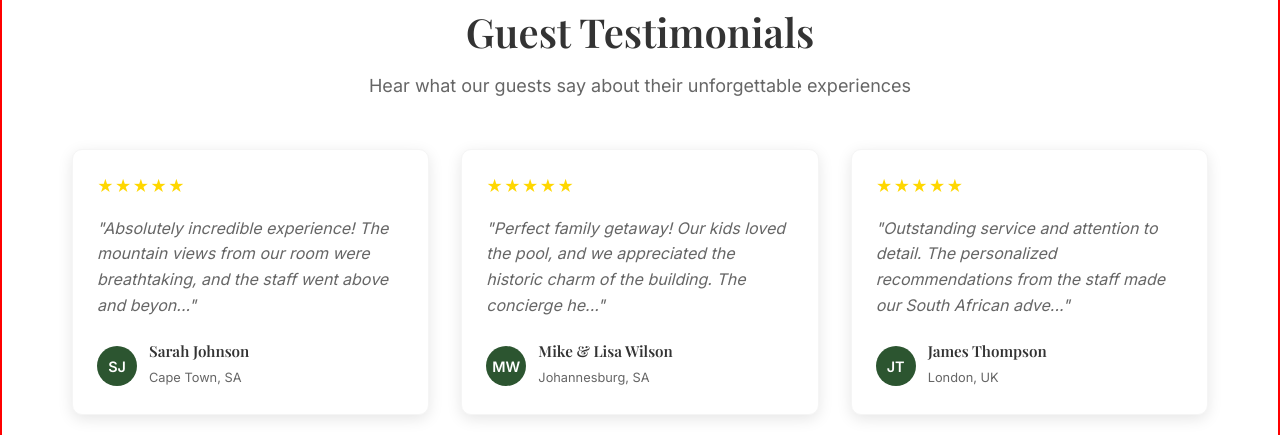
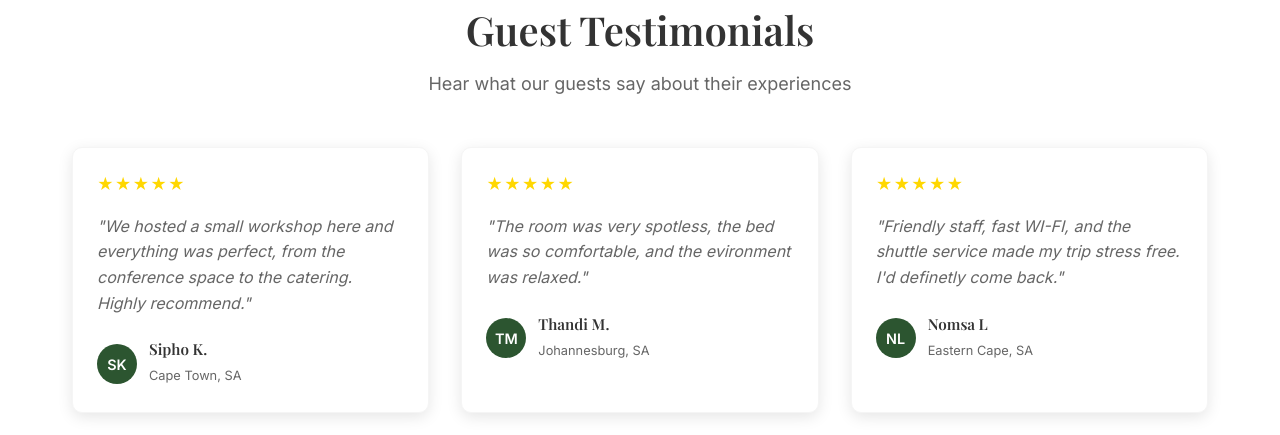
Before and after one commit to Lebo-Madikane/lindani-bnb, a Next.js app: page / in a window 1280 px wide. Shown: the part 4633-5068 px from the top of the page. Built offline with nearby package versions, Linux system fonts and the light colour scheme.

Commit message:
update testimonial component

```diff
--- a/src/components/Testimonials/Testimonials.js
+++ b/src/components/Testimonials/Testimonials.js
@@ -9,29 +9,29 @@ export default function Testimonials() {
     const testimonials = [
         {
             id: 1,
-            name: "Sarah Johnson",
+            name: "Sipho K.",
             location: "Cape Town, SA",
             rating: 5,
-            text: "Absolutely incredible experience! The mountain views from our room were breathtaking, and the staff went above and beyond to make our anniversary special. The locally sourced breakfast was phenomenal.",
-            avatar: "SJ",
+            text: "We hosted a small workshop here and everything was perfect, from the conference space to the catering. Highly recommend.",
+            avatar: "SK",
             date: "August 2024"
         },
         {
             id: 2,
-            name: "Mike & Lisa Wilson",
+            name: "Thandi M.",
             location: "Johannesburg, SA",
             rating: 5,
-            text: "Perfect family getaway! Our kids loved the pool, and we appreciated the historic charm of the building. The concierge helped us discover amazing local attractions we never would have found.",
-            avatar: "MW",
+            text: "The room was very spotless, the bed was so comfortable, and the evironment was relaxed.",
+            avatar: "TM",
             date: "July 2024"
         },
         {
             id: 3,
-            name: "James Thompson",
-            location: "London, UK",
+            name: "Nomsa L",
+            location: "Eastern Cape, SA",
             rating: 5,
-            text: "Outstanding service and attention to detail. The personalized recommendations from the staff made our South African adventure unforgettable. Will definitely be returning!",
-            avatar: "JT",
+            text: "Friendly staff, fast WI-FI, and the shuttle service made my trip stress free. I'd definetly come back.",
+            avatar: "NL",
             date: "June 2024"
         },
         {
@@ -75,7 +75,7 @@ export default function Testimonials() {
                 <div className={styles.header}>
                     <h2 className={styles.title}>Guest Testimonials</h2>
                     <p className={styles.subtitle}>
-                        Hear what our guests say about their unforgettable experiences
+                        Hear what our guests say about their experiences
                     </p>
                 </div>
 
--- a/src/components/Testimonials/Testimonials.module.scss
+++ b/src/components/Testimonials/Testimonials.module.scss
@@ -3,7 +3,6 @@
 
 .testimonials {
     position: relative;
-    border: 2px solid red;
     padding: 80px 0;
     background-color: var(--white);
 
```
